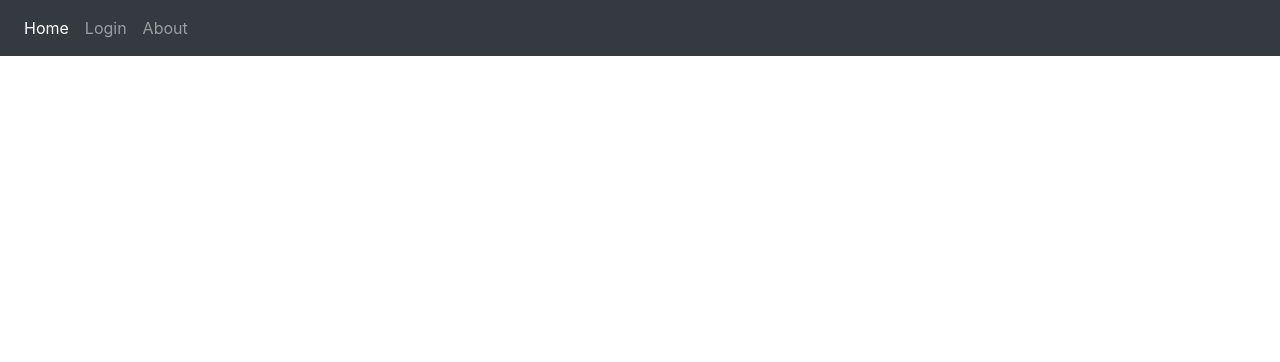
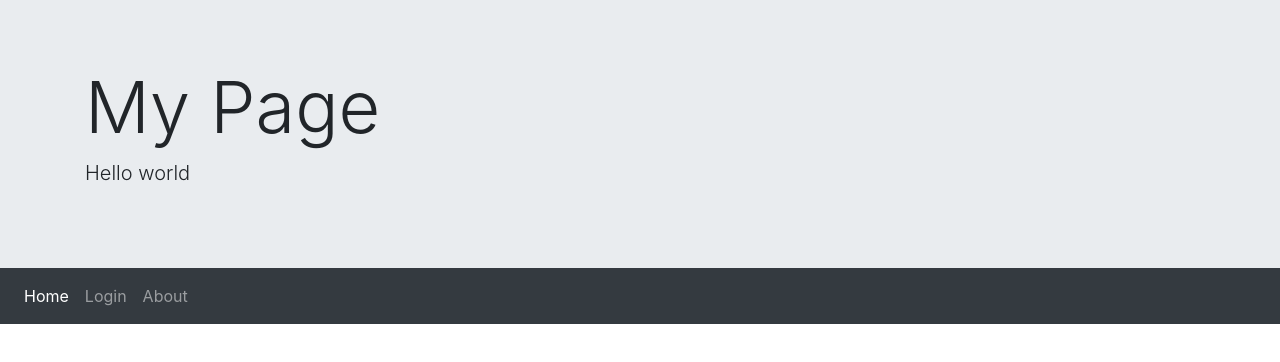
Before and after one commit to MisterMiz/gitweb, a plain HTML site: page index.html in a window 1280 px wide. Drawn offline with nearby package versions, Linux system fonts and the light colour scheme.

Commit message:
add jumbotron

```diff
--- a/index.html
+++ b/index.html
@@ -11,6 +11,12 @@
     <title>Document</title>
 </head>
 <body>
+    <div class="jumbotron jumbotron-fluid" style="margin-bottom: 0px">
+        <div class="container">
+            <h1 class="display-3">My Page</h1>
+            <p class="lead">Hello world</p>
+        </div>
+    </div>
     <nav class="navbar navbar-expand navbar-dark bg-dark">
         <div class="nav navbar-nav">
             <a class="nav-item nav-link active" href="#">Home</a>
```
